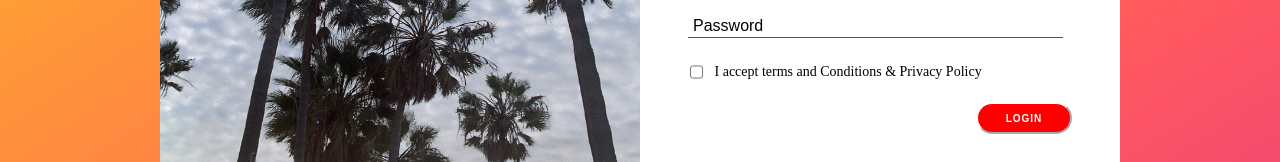
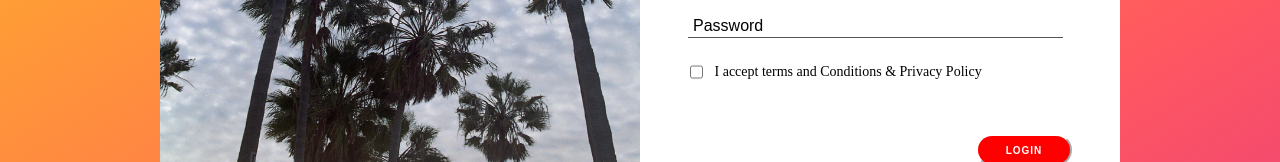
Before and after one commit to spiropoulos94/netmechanics-assignment, a website: page index.html in a window 1280 px wide. Shown: the part 430-592 px from the top of the page. Drawn offline with Linux system fonts and the light colour scheme.

Commit message:
login button positioning

```diff
--- a/assets/scss/style.scss
+++ b/assets/scss/style.scss
@@ -83,6 +83,8 @@ main {
       padding: 5px;
       font-size: 1rem;
       height: 44.4px;
+      position: relative;
+      top: 4vh;
     }
     #terms {
       width: auto;
```
Also changed, not shown: dist/assets/css/style.css.
